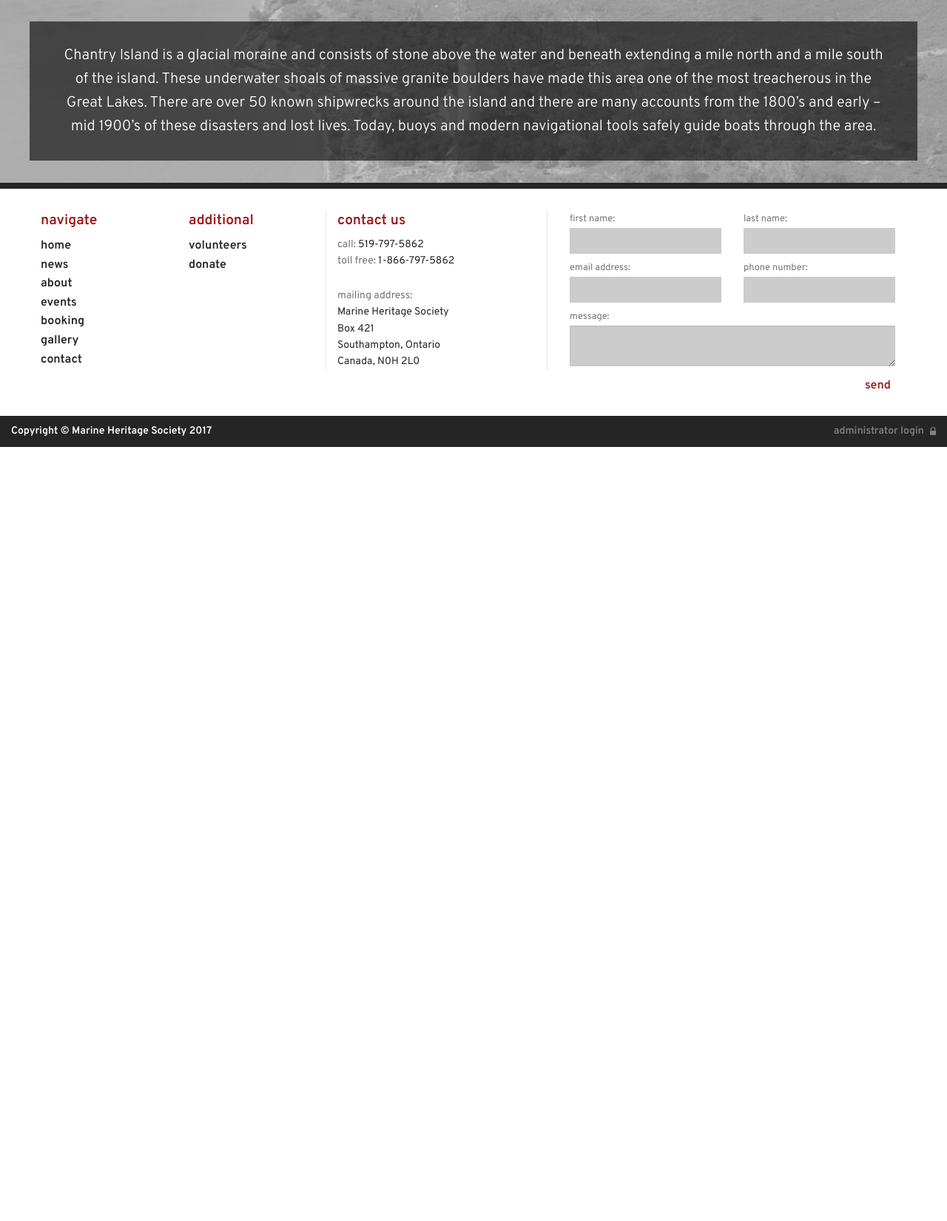
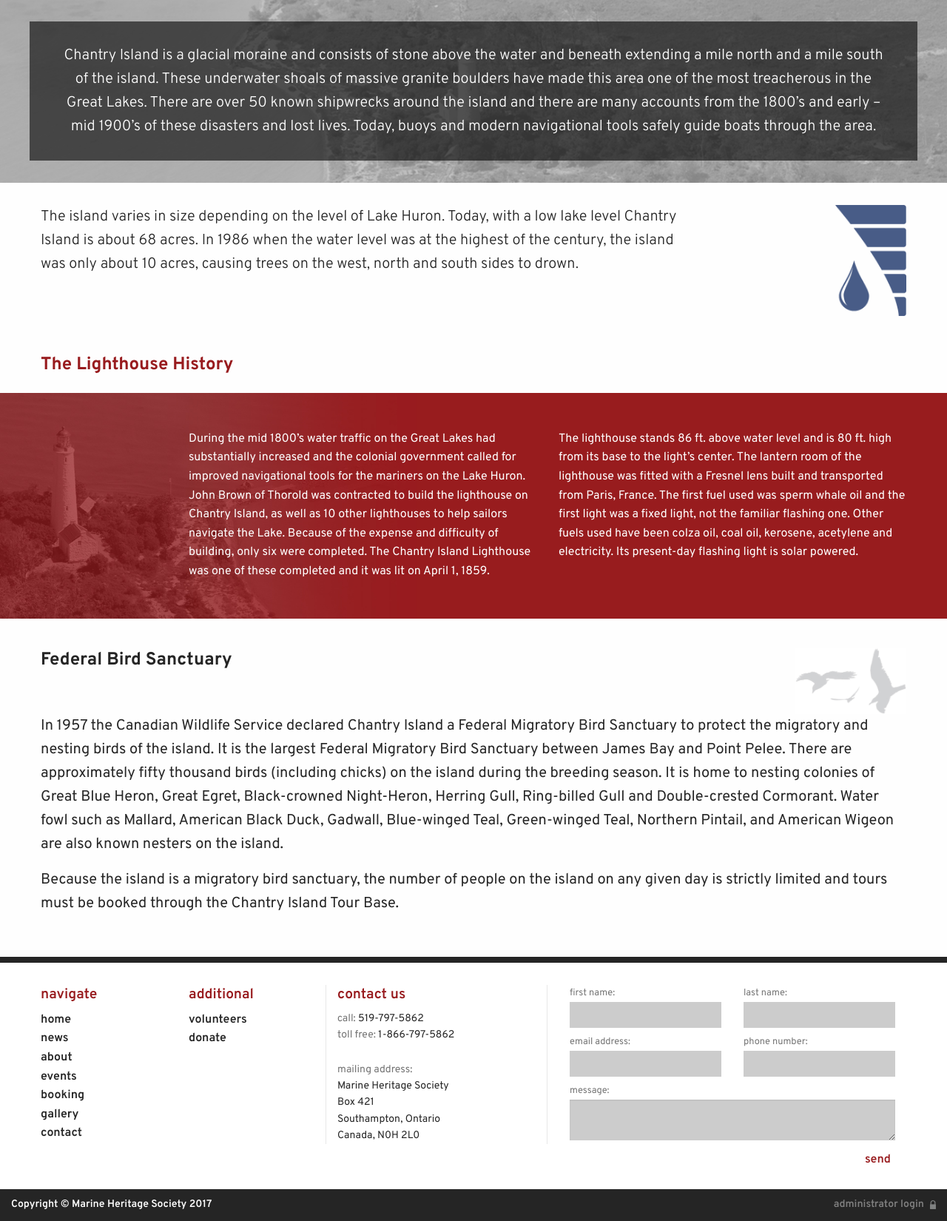
Before and after one commit to ryandys/Chantry_Island, a PHP site: page /about.php in a window 1280 px wide. Shown: the part 714-2364 px from the top of the page at 74% size. Before the commit the page ends 1318 px from the top, so only its background shows below. Run offline with PHP 8.4, Linux system fonts and the light colour scheme.

Commit message:
completed about page
about page has been completed

```diff
--- a/about.php
+++ b/about.php
@@ -48,13 +48,63 @@ is a majestic Imperial Lighthouse built in the mid 1800’s, as well as the Keep
 		</div>
 	</div><!--Close restoration-->
 
-	<div id="extraDesc">
+	<div id="extraDesc"><!--Open extraDesc-->
 		<div class="row" id="extraDescCon">
 			<div class="small-12 columns">
 				<p>Chantry Island is a glacial moraine and consists of stone above the water and beneath extending a mile north and a mile south of the island. These underwater shoals of massive granite boulders have made this area one of the most treacherous in the Great Lakes. There are over 50 known shipwrecks around the island and there are many accounts from the 1800’s and early – mid 1900’s of these disasters and lost lives. Today, buoys and modern navigational tools safely guide boats through the area.</p>
 			</div>
 		</div>
+	</div><!--Close extraDesc-->
+
+	<div id="islandSizeWrapper"><!--Open islandSizeWrapper-->
+		<div class="row">
+			<div class="small-12 medium-9 columns">
+				<p>The island varies in size depending on the level of Lake Huron. Today, with a low lake level Chantry Island is about 68 acres. In 1986 when the water level was at the highest of the century, the island was only about 10 acres, causing trees on the west, north and south sides to drown.</p>
+			</div>
+
+			<div class="hide-for-small-only medium-3 columns">
+				<img src="images/waterlvl_icon.png" alt="water level icon">
+			</div>
+		</div>
+	</div><!--Close islandSizeWrapper-->
+
+	<div id="lightHouseHisTitle">
+		<div class="row">
+			<div class="small-12 columns">
+				<h1>The Lighthouse History</h1>
+			</div>
+		</div>
 	</div>
+
+	<div id="historyWrapper"><!--Open history-->
+		<div class="row">
+			<div class="small-12 medium-6 large-offset-2 large-5 columns">
+				<p>During the mid 1800’s water traffic on the Great Lakes had substantially increased and the colonial government called for improved navigational tools for the mariners on the Lake Huron. John Brown of Thorold was contracted to build the lighthouse on Chantry Island, as well as 10 other lighthouses to help sailors navigate the Lake. Because of the expense and difficulty of building, only six were completed. The Chantry Island Lighthouse was one of these completed and it was lit on April 1, 1859.</p>
+			</div>
+
+			<div class="small-12 medium-6 large-5 columns">
+				<p>The lighthouse stands 86 ft. above water level and is 80 ft. high from its base to the light’s center. The lantern room of the lighthouse was fitted with a Fresnel lens built and transported from Paris, France. The first fuel used was sperm whale oil and the first light was a fixed light, not the familiar flashing one. Other fuels used have been colza oil, coal oil, kerosene, acetylene and electricity. Its present-day flashing light is solar powered.</p>
+			</div>
+		</div>
+	</div><!--Close history-->
+
+	<div id="birdSancWrapper"><!--Open Birds-->
+		<div class="row">
+			<div class="small-12 medium-6 columns">
+				<h1>Federal Bird Sanctuary</h1>
+			</div>
+
+			<div class="small-12 medium-6 columns">
+				<img src="images/birds.jpg" alt="birds">
+			</div>
+
+			<div class="small-12 columns">
+				<p>In 1957 the Canadian Wildlife Service declared Chantry Island a Federal Migratory Bird Sanctuary to protect the migratory and nesting birds of the island. It is the largest Federal Migratory Bird Sanctuary between James Bay and Point Pelee. There are approximately fifty thousand birds (including chicks) on the island during the breeding season. It is home to nesting colonies of Great Blue Heron, Great Egret, Black-crowned Night-Heron, Herring Gull, Ring-billed Gull and Double-crested Cormorant. Water fowl such as Mallard, American Black Duck, Gadwall, Blue-winged Teal, Green-winged Teal, Northern Pintail, and American Wigeon are also known nesters on the island.</p>
+				<p>Because the island is a migratory bird sanctuary, the number of people on the island on any given day is strictly
+limited and tours must be booked through the Chantry Island Tour Base.</p>
+			</div>
+		</div>
+	</div><!--Close Birds-->
 
 
     <!--CLOSE BODY CONTENT HERE-->
--- a/css/app.css
+++ b/css/app.css
@@ -769,6 +769,79 @@
 	padding: 0;
 }
 
+#islandSizeWrapper {
+	padding: 30px 0px;
+}
+
+#islandSizeWrapper p {
+	text-align: center;
+	color: #252525;
+	font-family: 'Overpass', sans-serif;
+	font-size: 1.25em;
+	font-weight: 300;
+	margin: 0;
+	padding: 0;
+}
+
+#islandSizeWrapper img {
+	max-height: 150px;
+	float: right;
+}
+
+#lightHouseHisTitle {
+	padding: 20px 0px;
+}
+
+#lightHouseHisTitle h1 {
+	text-align: center;
+	color: #981b1e;
+	font-family: 'Overpass', sans-serif;
+	font-size: 1.5em;
+	font-weight: 700;
+	margin: 0;
+	padding: 0;
+}
+
+#historyWrapper {
+	background-color: #981b1e;
+	padding: 30px 0px;
+}
+
+#historyWrapper p {
+	text-align: center;
+	color: #fff;
+	font-family: 'Overpass', sans-serif;
+	font-size: 1em;
+	font-weight: 400;
+	padding: 20px 0px;
+	margin: 0;
+}
+
+#birdSancWrapper {
+	padding: 40px 0px;
+}
+
+#birdSancWrapper h1 {
+	text-align: center;
+	color: #252525;
+	font-family: 'Overpass', sans-serif;
+	font-size: 1.5em;
+	font-weight: 700;
+}
+
+#birdSancWrapper img {
+	max-width: 150px;
+	float: right;
+}
+
+#birdSancWrapper p {
+	text-align: center;
+	color: #252525;
+	font-family: 'Overpass', sans-serif;
+	font-size: 1em;
+	font-weight: 400;
+}
+
 /*-----Donate-----*/
 #donateInfo {
 	margin-top: 50px;
@@ -1340,6 +1413,35 @@ textarea:focus {
 		font-size: 1.25em;
 	}
 
+	#islandSizeWrapper p {
+		text-align: left;
+	}
+
+	#lightHouseHisTitle h1 {
+		text-align: left;
+	}
+
+	#historyWrapper {
+		background-color: #981b1e;
+		background-image: url(../images/lighthouseHis_BG.jpg);
+		background-position: center top;
+		background-repeat: no-repeat;
+		background-size: cover;
+	}
+
+	#historyWrapper p {
+		text-align: left;
+	}
+
+	#birdSancWrapper h1 {
+		text-align: left;
+	}
+
+	#birdSancWrapper p {
+		text-align: left;
+		font-size: 1.25em;
+	}
+
 	/*-----Header-----*/
 	#headerWrapper {
 		background: #ffffff;
```
Also changed, not shown: images/birds.jpg (added), images/lighthouseHis_BG.jpg (added), images/waterlvl_icon.png (added).
